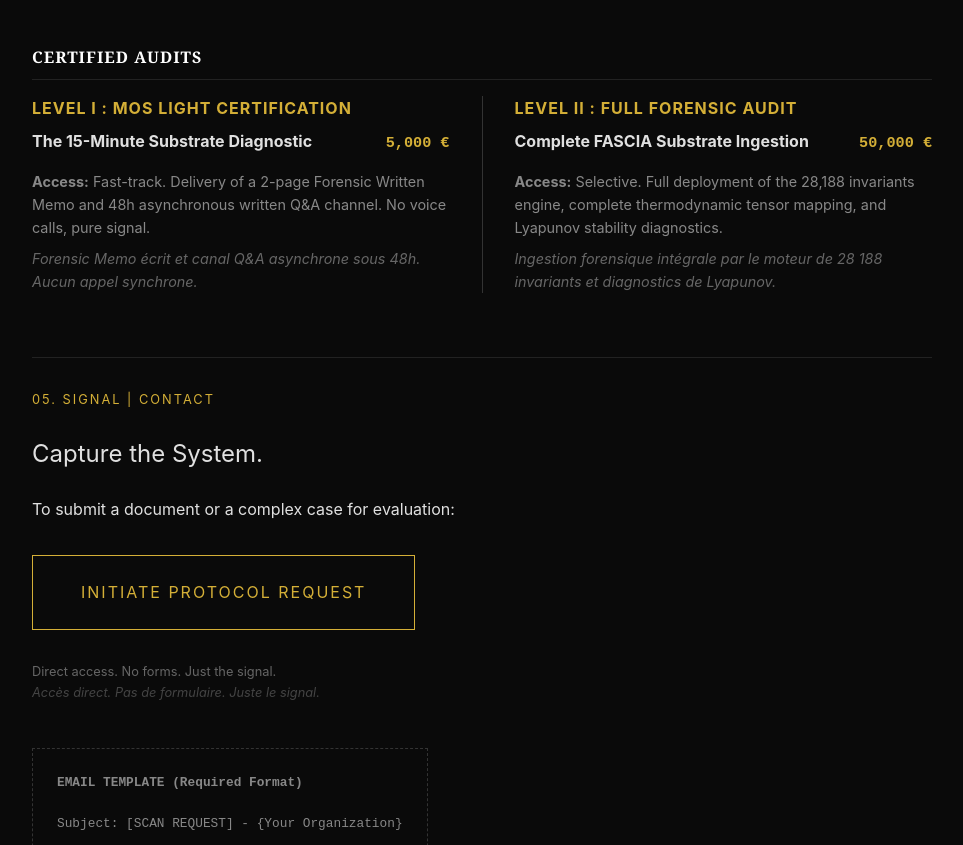
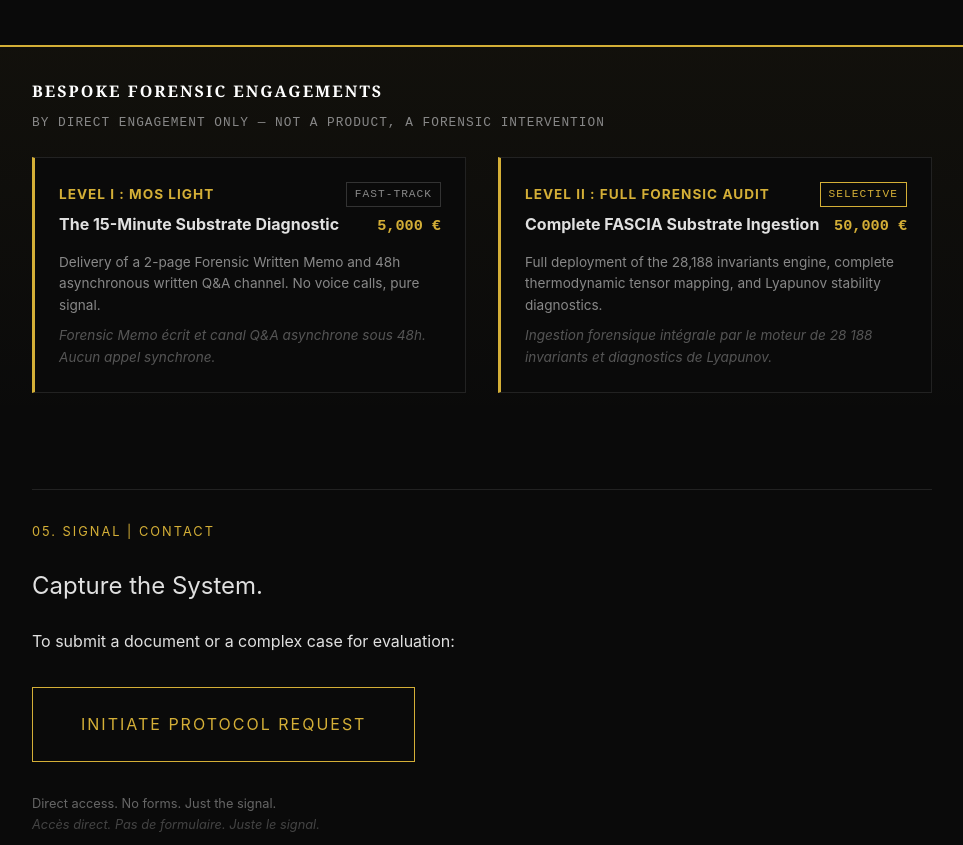
Before and after one commit to egisthol-spec/aletheia19, a plain HTML site: page ALETHEIA_LANDING_PAGE.html in a window 1280 px wide. Shown: the part 4556-5401 px from the top of the page, without its empty margins (158-1121 px from the left). Drawn offline with Linux system fonts and the light colour scheme.

Commit message:
design: introduce visual and semantic rupture for Bespoke Forensic Engagements on landing page

```diff
--- a/ALETHEIA_LANDING_PAGE.html
+++ b/ALETHEIA_LANDING_PAGE.html
@@ -959,39 +959,48 @@
                 </div>
             </div>
 
-            <!-- Tier I & II: Certified Audits -->
-            <h3 style="font-family: var(--font-serif); color: #fff; font-size: 1rem; text-transform: uppercase; letter-spacing: 1px; margin-top: 3rem; margin-bottom: 1rem; border-bottom: 1px solid #222; padding-bottom: 0.5rem;">Certified Audits</h3>
+            <!-- Tier I & II: Bespoke Forensic Engagements -->
+            <div style="margin-top: 3rem; border-top: 2px solid var(--accent-color); padding-top: 2rem; background: linear-gradient(180deg, rgba(212,175,55,0.04) 0%, transparent 100%); margin-left: -2rem; margin-right: -2rem; padding: 2rem;">
+                <h3 style="font-family: var(--font-serif); color: #fff; font-size: 1rem; text-transform: uppercase; letter-spacing: 2px; margin-top: 0; margin-bottom: 0.5rem;">Bespoke Forensic Engagements</h3>
+                <p style="font-size: 0.8rem; color: #888; font-family: monospace; margin-top: 0; margin-bottom: 1.5rem; letter-spacing: 1px;">BY DIRECT ENGAGEMENT ONLY — NOT A PRODUCT, A FORENSIC INTERVENTION</p>
 
                 <div style="display: flex; flex-wrap: wrap; gap: 2rem;">
 
-                <div style="flex: 1; min-width: 300px;">
-                    <strong style="color: var(--accent-color); text-transform: uppercase; letter-spacing: 1px; display: block; margin-bottom: 0.5rem;">
-                        Level I : MOS Light Certification
+                    <div style="flex: 1; min-width: 300px; background: #0a0a0a; border: 1px solid #222; border-left: 3px solid var(--accent-color); padding: 1.5rem;">
+                        <div style="display: flex; justify-content: space-between; align-items: center; margin-bottom: 0.3rem;">
+                            <strong style="color: var(--accent-color); text-transform: uppercase; letter-spacing: 1px; font-size: 0.85rem;">
+                                Level I : MOS Light
                             </strong>
+                            <span style="font-family: monospace; font-size: 0.7rem; color: #888; border: 1px solid #333; padding: 0.15rem 0.5rem; letter-spacing: 1px;">FAST-TRACK</span>
+                        </div>
                         <div style="display: flex; justify-content: space-between; align-items: baseline; margin-bottom: 0.5rem;">
                             <p style="color: #e0e0e0; margin: 0; font-weight: bold;">The 15-Minute Substrate Diagnostic</p>
                             <span style="font-family: monospace; font-size: 0.95rem; color: var(--accent-color); font-weight: bold;">5,000 €</span>
                         </div>
-                    <p style="font-size: 0.9rem; color: #888; margin-bottom: 0;">
-                        <strong>Access:</strong> Fast-track. Delivery of a 2-page Forensic Written Memo and 48h asynchronous written Q&A channel. No voice calls, pure signal.<br />
-                        <em style="display:block; margin-top:0.5rem; color: #666;">Forensic Memo écrit et canal Q&A asynchrone sous 48h. Aucun appel synchrone.</em>
+                        <p style="font-size: 0.85rem; color: #888; margin-bottom: 0;">
+                            Delivery of a 2-page Forensic Written Memo and 48h asynchronous written Q&A channel. No voice calls, pure signal.<br />
+                            <em style="display:block; margin-top:0.5rem; color: #555;">Forensic Memo écrit et canal Q&A asynchrone sous 48h. Aucun appel synchrone.</em>
                         </p>
                     </div>
 
-                <div style="flex: 1; min-width: 300px; border-left: 1px solid #333; padding-left: 2rem;">
-                    <strong style="color: var(--accent-color); text-transform: uppercase; letter-spacing: 1px; display: block; margin-bottom: 0.5rem;">
+                    <div style="flex: 1; min-width: 300px; background: #0a0a0a; border: 1px solid #222; border-left: 3px solid var(--accent-color); padding: 1.5rem;">
+                        <div style="display: flex; justify-content: space-between; align-items: center; margin-bottom: 0.3rem;">
+                            <strong style="color: var(--accent-color); text-transform: uppercase; letter-spacing: 1px; font-size: 0.85rem;">
                                 Level II : Full Forensic Audit
                             </strong>
+                            <span style="font-family: monospace; font-size: 0.7rem; color: #d4af37; border: 1px solid var(--accent-color); padding: 0.15rem 0.5rem; letter-spacing: 1px;">SELECTIVE</span>
+                        </div>
                         <div style="display: flex; justify-content: space-between; align-items: baseline; margin-bottom: 0.5rem;">
                             <p style="color: #e0e0e0; margin: 0; font-weight: bold;">Complete FASCIA Substrate Ingestion</p>
                             <span style="font-family: monospace; font-size: 0.95rem; color: var(--accent-color); font-weight: bold;">50,000 €</span>
                         </div>
-                    <p style="font-size: 0.9rem; color: #888; margin-bottom: 0;">
-                        <strong>Access:</strong> Selective. Full deployment of the 28,188 invariants engine, complete thermodynamic tensor mapping, and Lyapunov stability diagnostics.<br />
-                        <em style="display:block; margin-top:0.5rem; color: #666;">Ingestion forensique intégrale par le moteur de 28 188 invariants et diagnostics de Lyapunov.</em>
+                        <p style="font-size: 0.85rem; color: #888; margin-bottom: 0;">
+                            Full deployment of the 28,188 invariants engine, complete thermodynamic tensor mapping, and Lyapunov stability diagnostics.<br />
+                            <em style="display:block; margin-top:0.5rem; color: #555;">Ingestion forensique intégrale par le moteur de 28 188 invariants et diagnostics de Lyapunov.</em>
                         </p>
                     </div>
 
+                </div>
             </div>
         </section>
 
```
Lines whose indentation alone changed are shown as unchanged.
